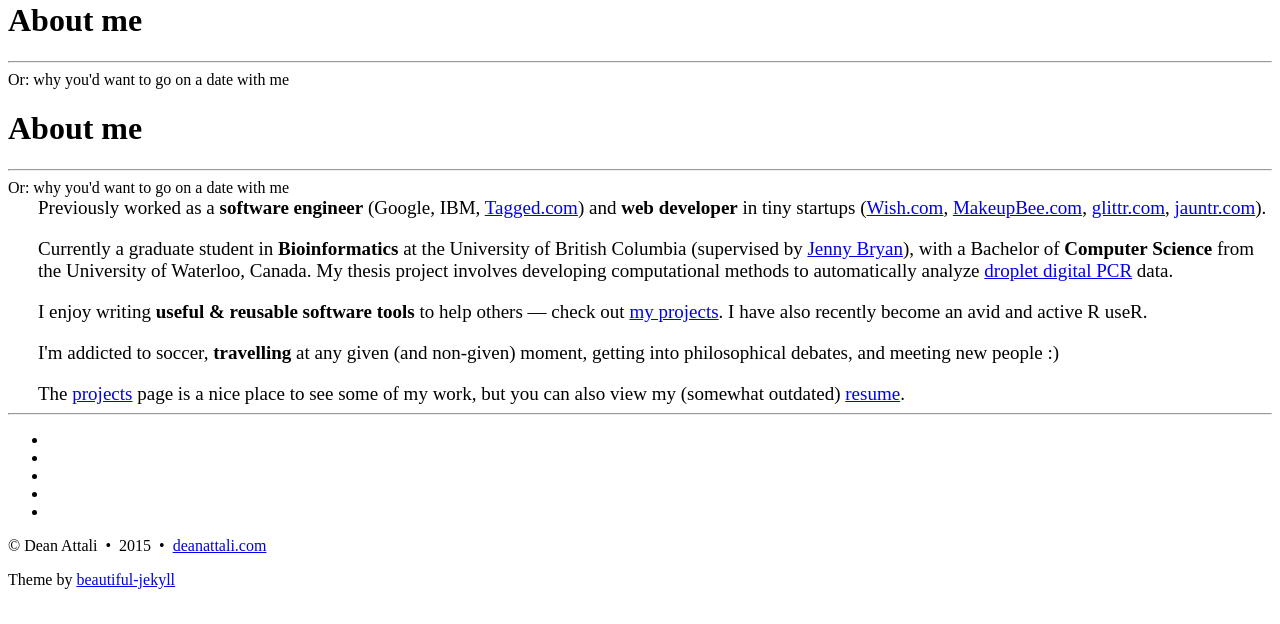
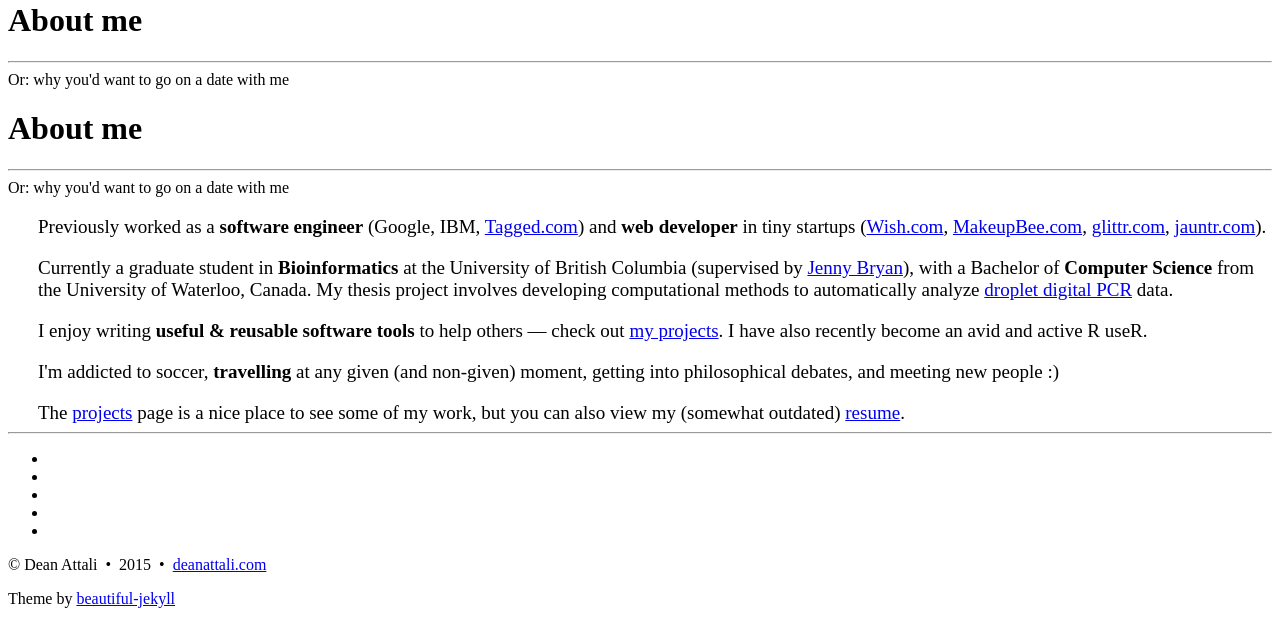
Before and after one commit to daattali/daattali.github.io, a Jekyll site: the page built from aboutme.html, in a window 1280 px wide. Shown: the part 456-1080 px from the top of the page. Built offline with Jekyll 4.4.1, drawn with Linux system fonts in a browser that asks for light colours; Markdown is read by kramdown in place of the engine named in the settings; comment, search, counter and statistics services are not loaded.

Commit message:
fix spacing in aboutme

```diff
--- a/css/aboutme.css
+++ b/css/aboutme.css
@@ -1,9 +1,5 @@
 #aboutme-section {
   font-size: 19px;
-}
-
-#aboutme-section :first-child {
-  margin-top: 0;
 }
 
 .about-text {
```
